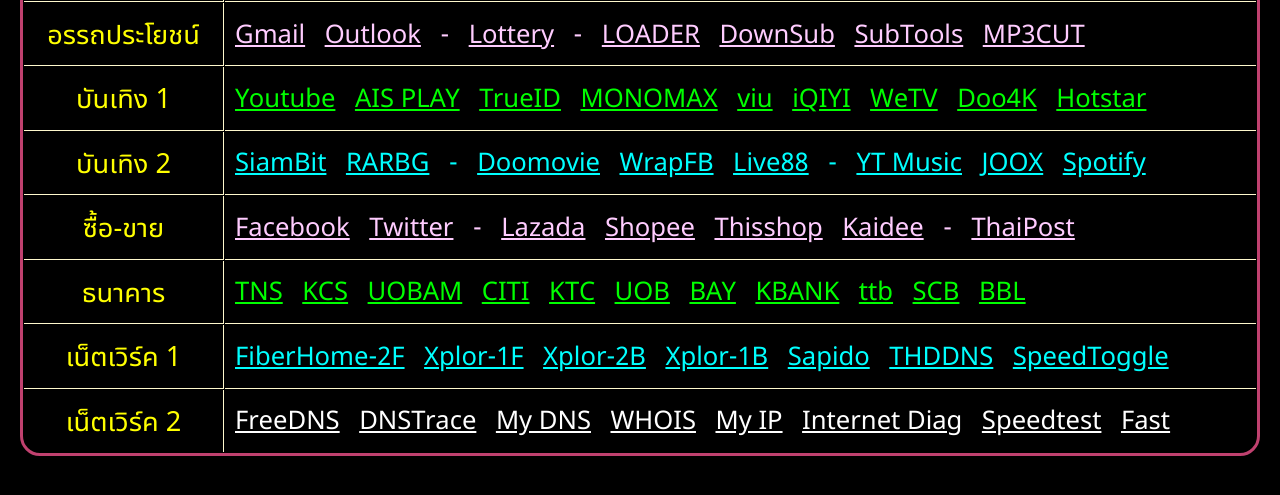
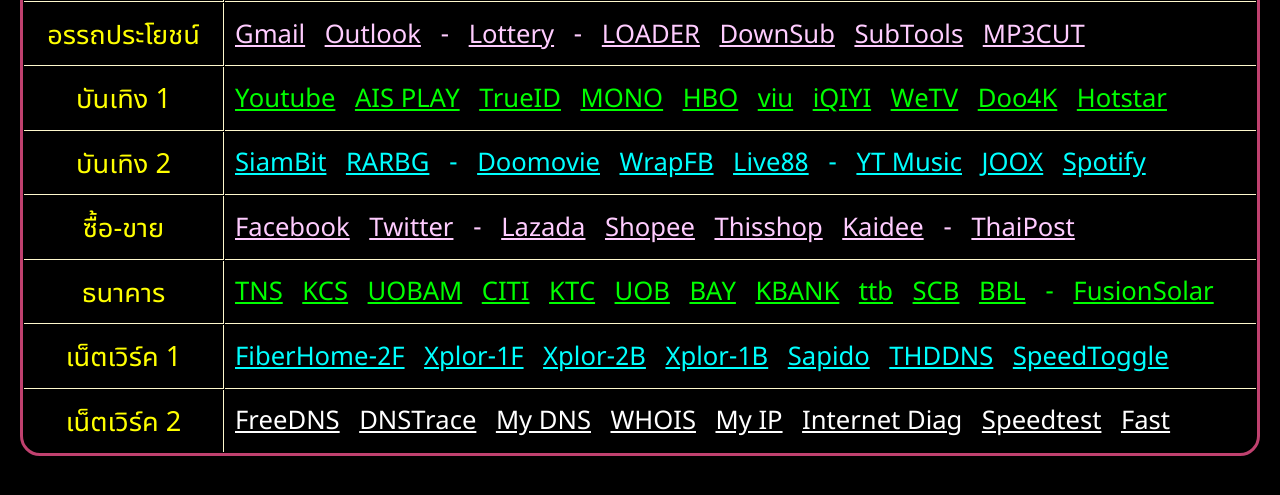
Before and after one commit to krittawitst/magiclink, a plain HTML site: page index.html in a window 1280 px wide. Shown: the part 231-726 px from the top of the page. Drawn offline with Linux system fonts and the light colour scheme.

Commit message:
Update index.html

```diff
--- a/index.html
+++ b/index.html
@@ -8,7 +8,7 @@
       rel="icon"
       type="image/x-icon"
     />
-    <title>Magic Link 20230606</title>
+    <title>Magic Link 20230711</title>
     <link rel="preload" href="NotoSansThaiUI-Regular.woff2" as="font" type="font/woff2" crossorigin>
     <link rel="preload" href="NotoSans-Regular.woff2" as="font" type="font/woff2" crossorigin>
     <style type="text/css">
@@ -216,7 +216,8 @@
               <a href="https://www.youtube.com/">Youtube</a>
               <a href="https://aisplay.ais.co.th/portal/live">AIS PLAY</a>
               <a href="https://tv.trueid.net/live/truepremierfootballhd1">TrueID</a>
-              <a href="https://monomax.me/">MONOMAX</a>
+              <a href="https://monomax.me/">MONO</a>
+              <a href="https://www.hbogo.co.th/">HBO</a>
               <a href="https://www.viu.com/ott/th/">viu</a>
               <a href="https://www.iq.com/">iQIYI</a>
               <a href="https://wetv.vip/">WeTV</a>
@@ -273,6 +274,8 @@
               <a href="https://www.ttbdirect.com">ttb</a>
               <a href="https://www.scbeasy.com/v1.4/site/presignon/index.asp">SCB</a>
               <a href="https://ibanking.bangkokbank.com/">BBL</a>
+              <span>-</span>
+              <a href="https://intl.fusionsolar.huawei.com/">FusionSolar</a>
             </td>
           </tr>
           <tr>
```
